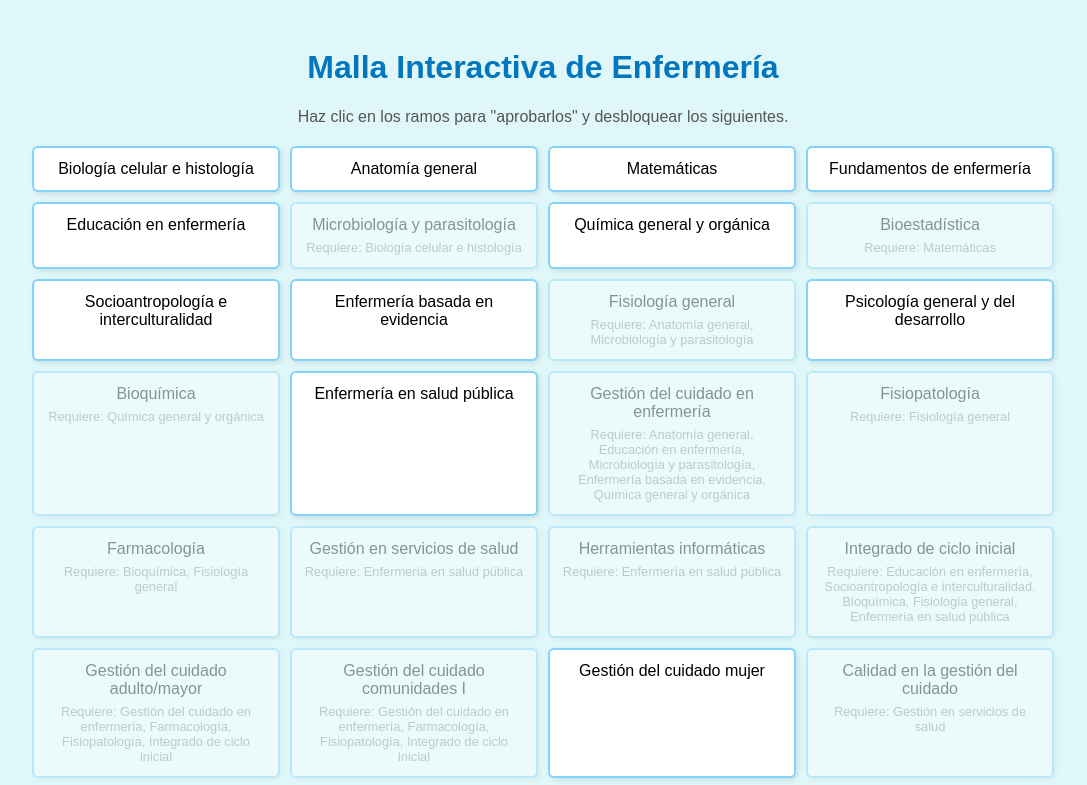
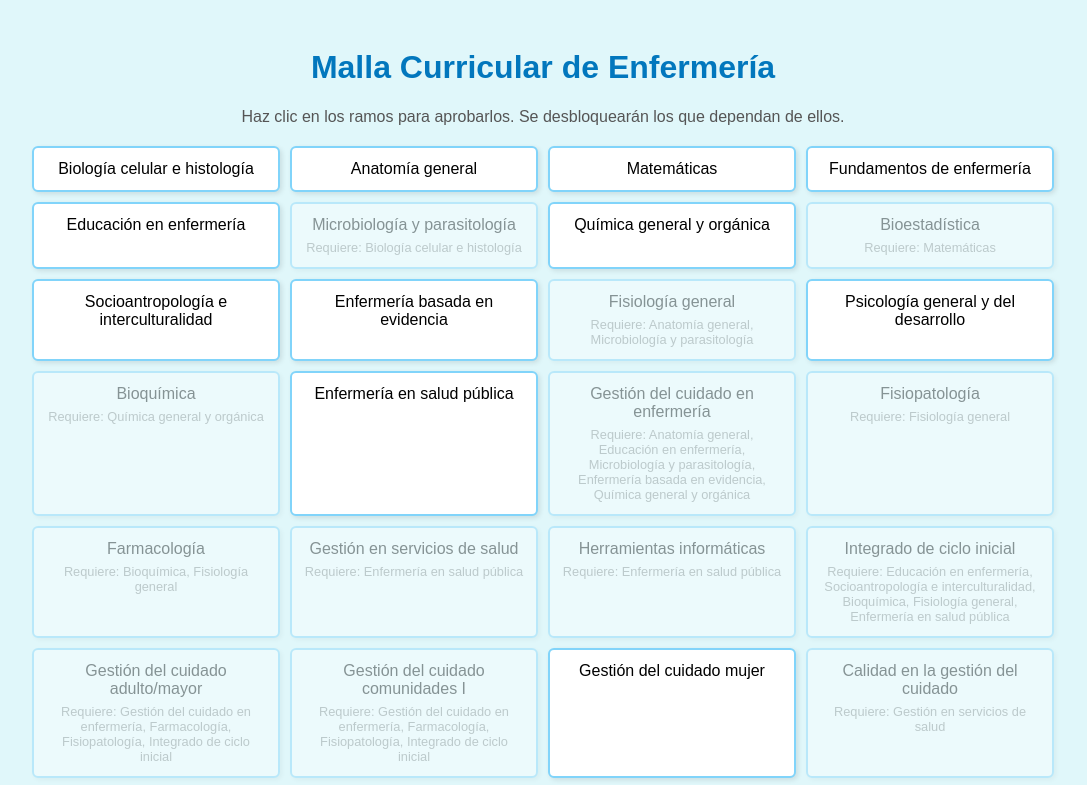
Before and after one commit to 08102004-arch/Malla-enfermer-a-, a plain HTML site: page index.html in a window 1280 px wide. Shown: the top 785 px of the page, without its empty margins (97-1184 px from the left). Drawn offline with Linux system fonts and the light colour scheme.

Commit message:
Update index.html

```diff
--- a/index.html
+++ b/index.html
@@ -2,14 +2,13 @@
 <html lang="es">
 <head>
   <meta charset="UTF-8">
-  <title>Malla Curricular de Enfermería</title>
+  <title>Malla Interactiva de Enfermería</title>
   <link rel="stylesheet" href="estilos.css">
 </head>
 <body>
-  <h1>Malla Interactiva de Enfermería</h1>
-  <p>Haz clic en los ramos para "aprobarlos" y desbloquear los siguientes.</p>
+  <h1>Malla Curricular de Enfermería</h1>
+  <p>Haz clic en los ramos para aprobarlos. Se desbloquearán los que dependan de ellos.</p>
   <div class="malla" id="malla"></div>
-
   <script src="script.js"></script>
 </body>
 </html>
```
